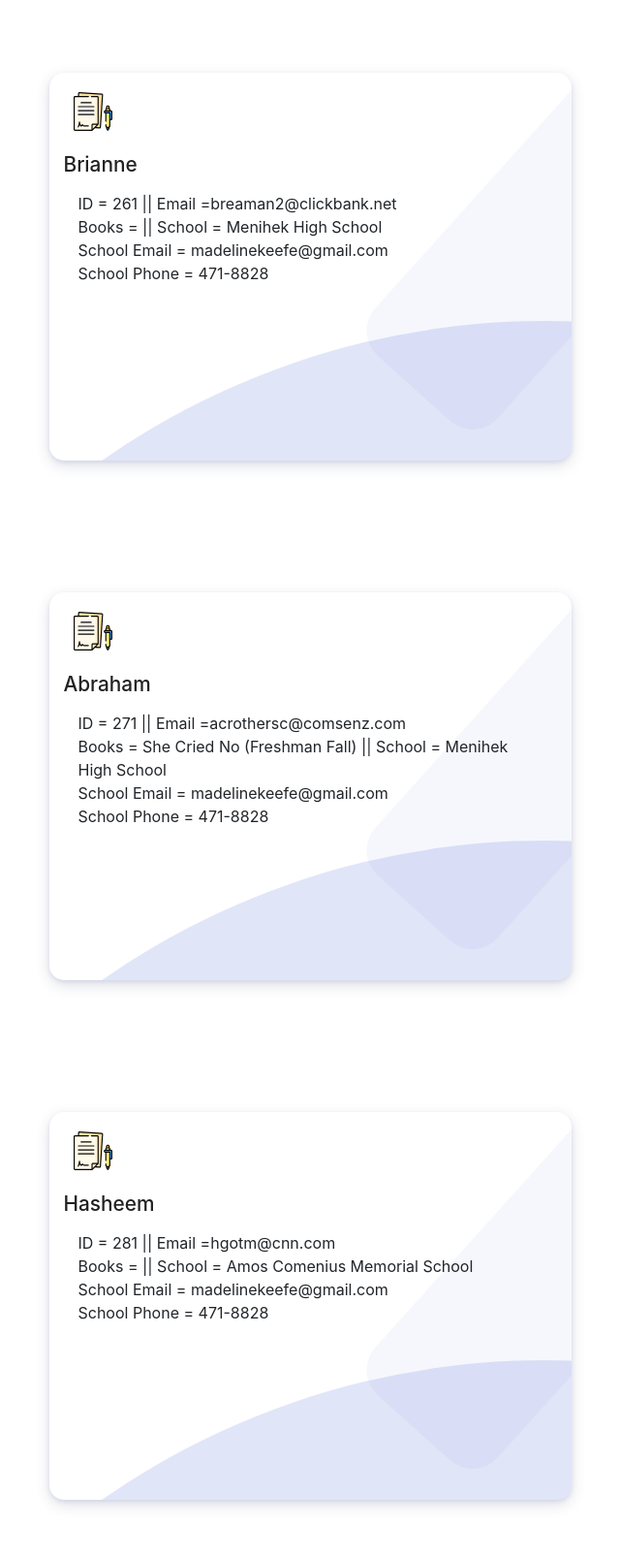
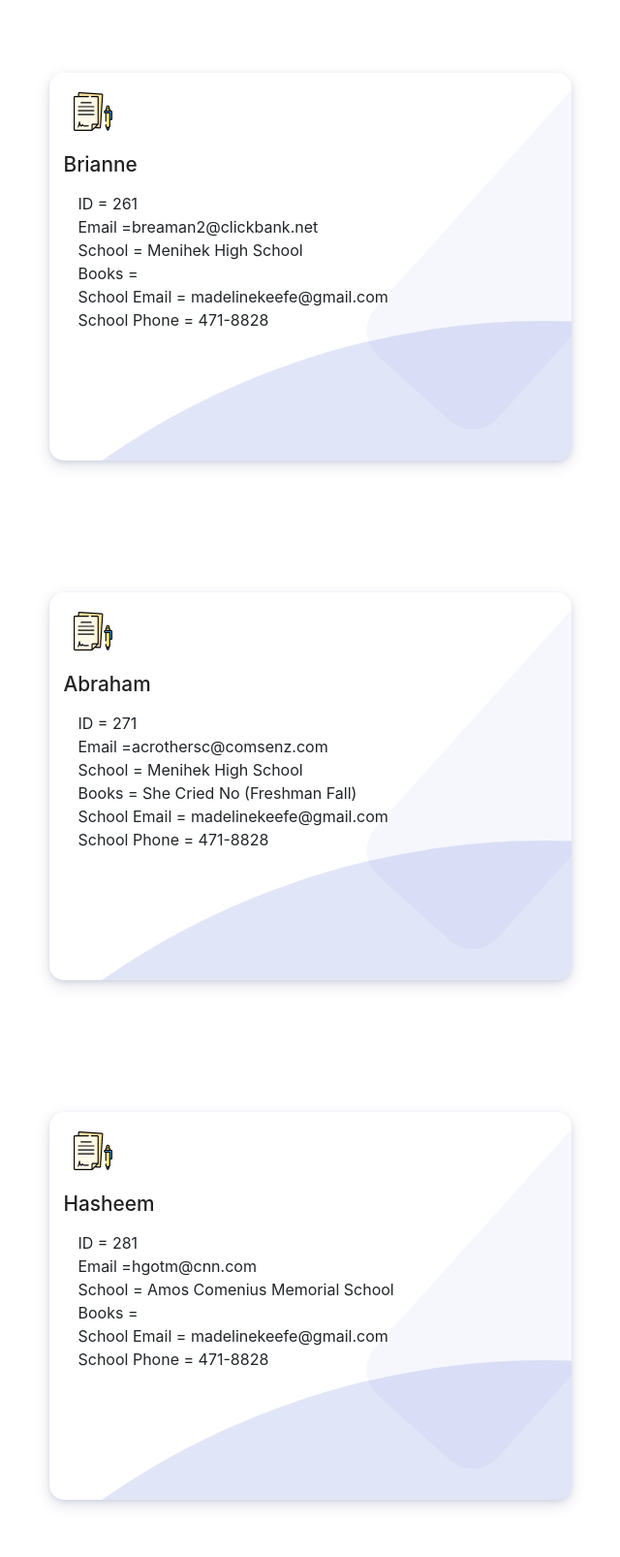
Before and after one commit to akshitd11/Carnot-Technologies-Assignment, a Django app: page /searchResults/1/ in a window 1280 px wide. Shown: the part 171-1777 px from the top of the page at 97% size, without its empty margins (320-960 px from the left). Run offline with Django 4.2, Linux system fonts and the light colour scheme; data comes from the database, SQL or seed files in the repository; some libraries are stand-ins or nearby versions.

Commit message:
fixed bugs

```diff
--- a/template/searchResults.html
+++ b/template/searchResults.html
@@ -108,9 +108,10 @@
                                 {% if schoolinfo %}
                                 {% for s in schoolinfo|slice:":1" %}
 
-                                <div class = "col">ID = {{ post.id }}  ||  Email ={{ post.email }}</div>
-
-                                <div class="col">Books = {{ post.books }} || School = {{ post.schools }}</div>
+                                <div class = "col">ID = {{ post.id }}  </div>
+                                <div class = "col"> Email ={{ post.email }}</div>
+                                <div class = "col">School = {{ post.schools }}</div>
+                                <div class="col">Books = {{ post.books }} </div>
                                 <div class="col">School Email = {{ s.email }} </div>
                                 <div class="col">School Phone = {{ s.phone }}</div>
                                 {% if bookInfo %}
```
